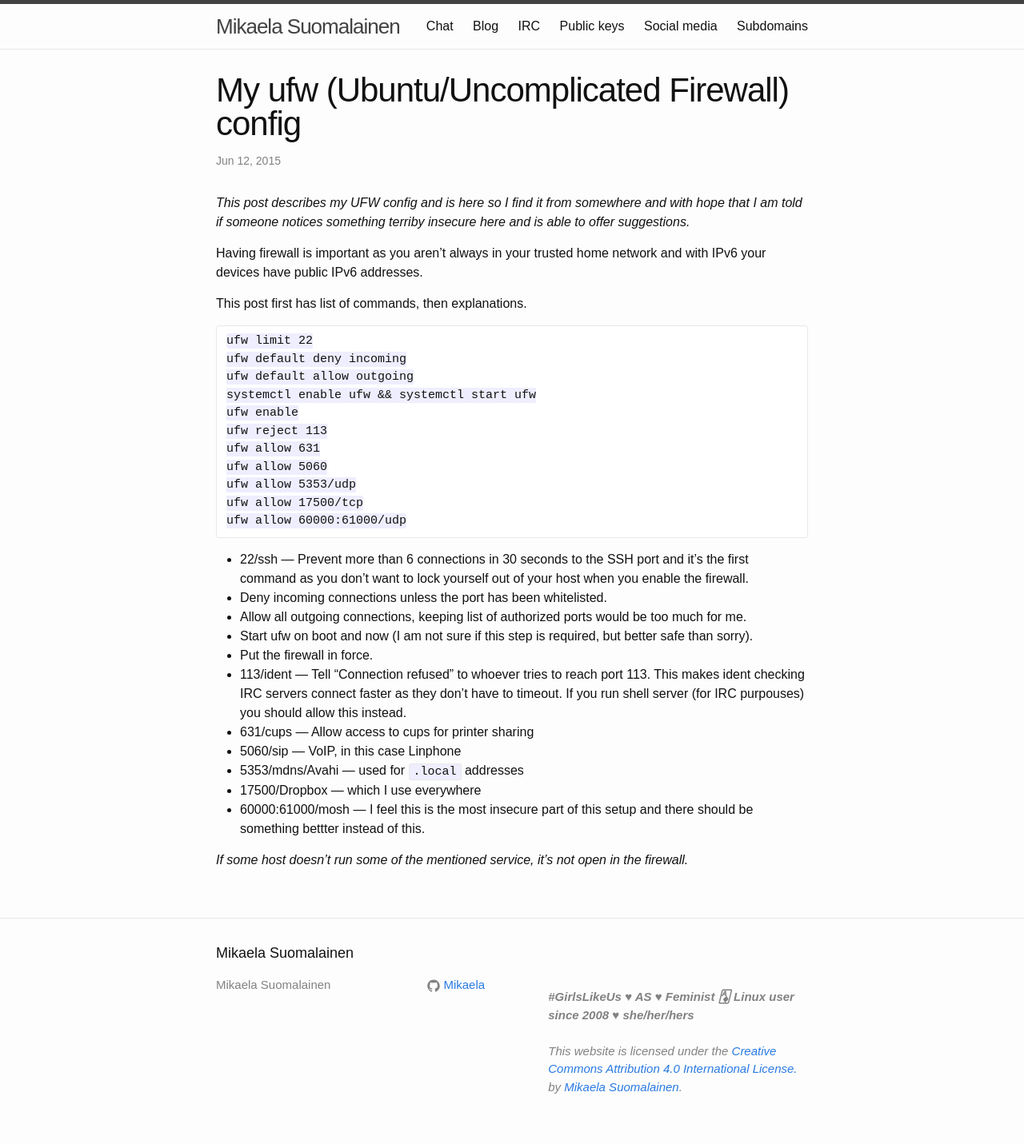
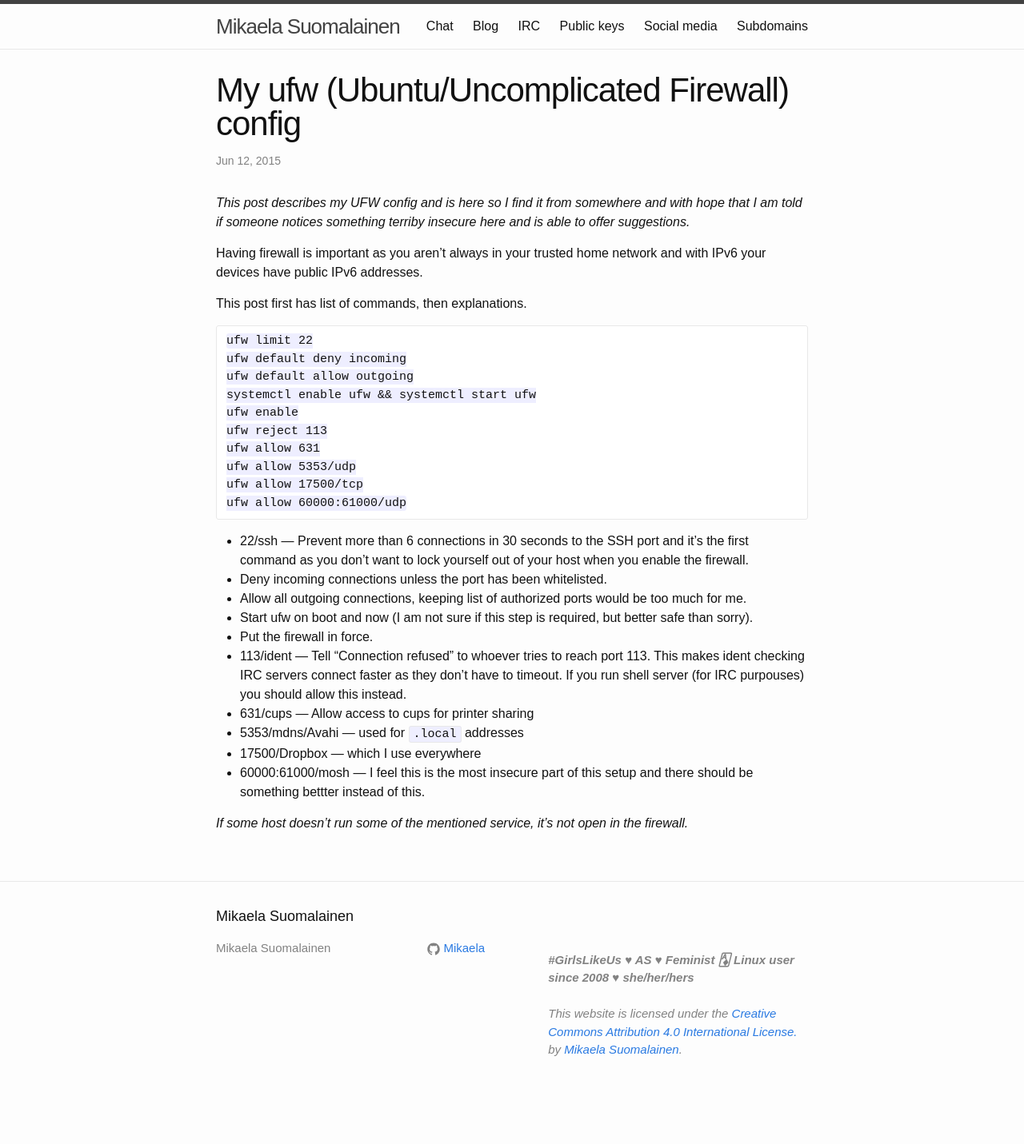
Before and after one commit to Mikaela/mikaela.github.io, a Jekyll site: the page built from _posts/2015-06-12-ufw.md, in a window 1280 px wide. Shown: the whole page at 80% size. Built offline with Jekyll 4.4.1, drawn with Linux system fonts in a browser that asks for light colours; Markdown is read by kramdown in place of the engine named in the settings; comment, search, counter and statistics services are not loaded; after the commit the page ends 1385 px from its top, so only the background shows below that.

Commit message:
ufw: remove 5060/sip
I didn't ever do what I wanted to do with linphone and WebRTC suits my
purpouses better, as it's just sharing Firefox Hello or appear.in link
it's a lot easier to get people to use it when needed.

```diff
--- a/_posts/2015-06-12-ufw.md
+++ b/_posts/2015-06-12-ufw.md
@@ -24,7 +24,6 @@
 ufw enable
 ufw reject 113
 ufw allow 631
-ufw allow 5060
 ufw allow 5353/udp
 ufw allow 17500/tcp
 ufw allow 60000:61000/udp
@@ -44,7 +43,6 @@
   to timeout. If you run shell server (for IRC purpouses) you should allow
   this instead.
 * 631/cups — Allow access to cups for printer sharing
-* 5060/sip — VoIP, in this case Linphone
 * 5353/mdns/Avahi — used for `.local` addresses
 * 17500/Dropbox — which I use everywhere
 * 60000:61000/mosh — I feel this is the most insecure part of this setup
```
